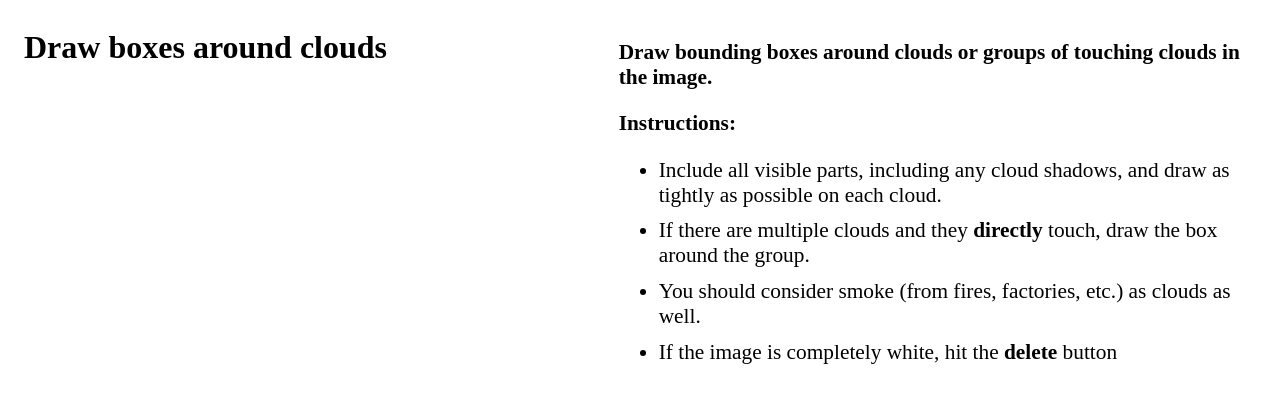
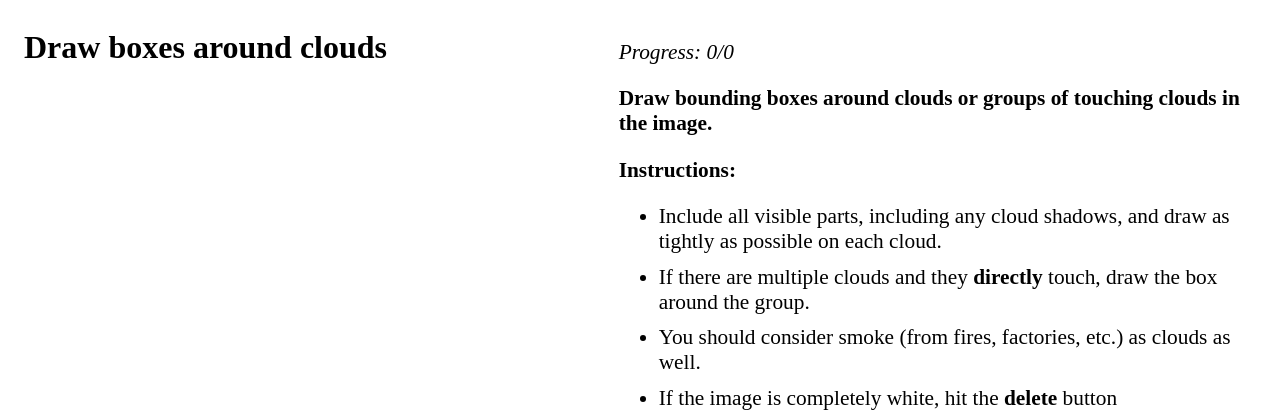
Before and after one commit to BradNeuberg/cloudless, a Django app: page /train/annotate in a window 1280 px wide. Shown: the top 420 px of the page. Run offline with Django 3.2, Linux system fonts and the light colour scheme; data that the repository does not hold is empty; some libraries are stand-ins or nearby versions.

Commit message:
adding delete button and progress counter

```diff
--- a/src/annotate/train/static/css/draw_bbox.css
+++ b/src/annotate/train/static/css/draw_bbox.css
@@ -15,6 +15,10 @@
   clear: none;
   font-size: 16pt;
   width: 50%;
+}
+
+.progress {
+  font-style: italic;
 }
 
 .instructions {
--- a/src/annotate/train/templates/train/annotate.html
+++ b/src/annotate/train/templates/train/annotate.html
@@ -24,6 +24,8 @@
         </div>
 
         <div class="right">
+          <p class="progress">Progress: {{ progress }}</p>
+
           <p class="instructions">Draw bounding boxes around clouds or groups of touching clouds in the image.</p>
 
           <p class="instructions">Instructions:</p>
--- a/src/annotate/train/views.py
+++ b/src/annotate/train/views.py
@@ -28,13 +28,24 @@ def annotate(request):
         image_id = request.POST.get('image_id')
         bboxes = request.POST.getlist('new-bbox')
         img = Image.objects.get(id=image_id)
-        img.annotation = bboxes
-        img.save()
 
+        if request.POST.get('delete') == 'true':
+            img.delete()
+        else:
+            img.annotation = bboxes
+            img.save()
+
+    progress = '%s/%s' % (
+        Image.objects.filter(annotation__isnull=False).count(),
+        Image.objects.count()
+    )
     return render(
         request,
         'train/annotate.html',
-        {'img_data': random_img()}
+        {
+            'img_data': random_img(),
+            'progress': progress
+        }
     )
 
 
```
